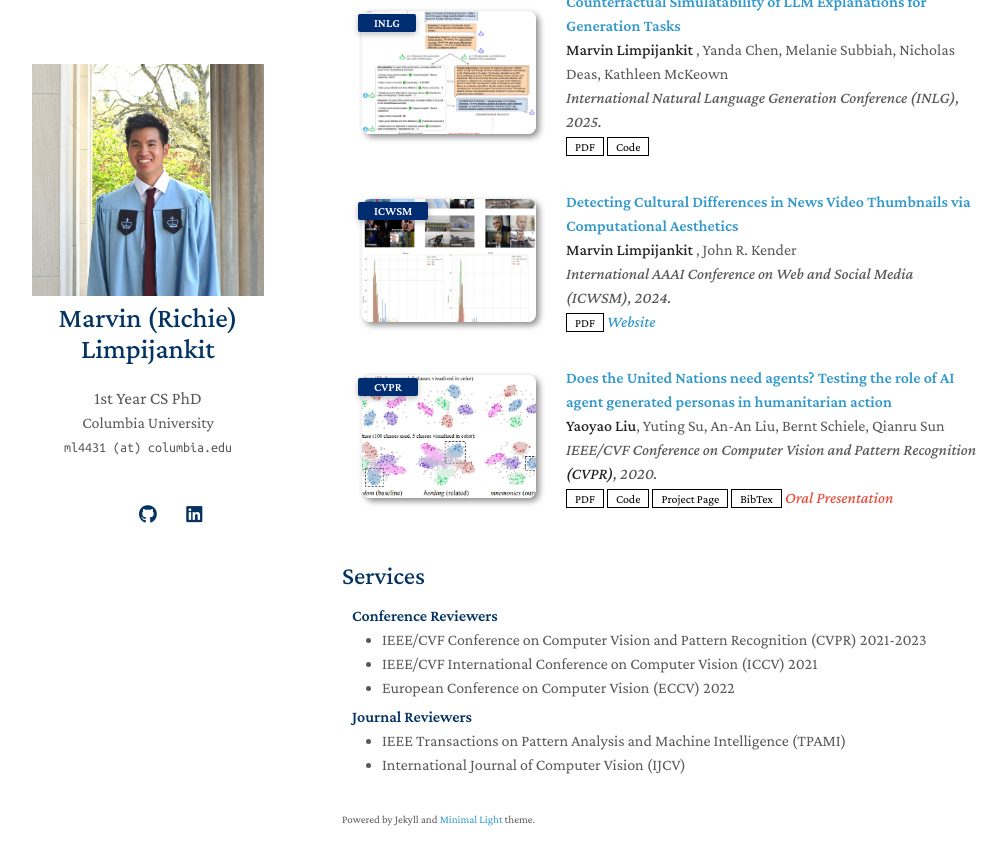
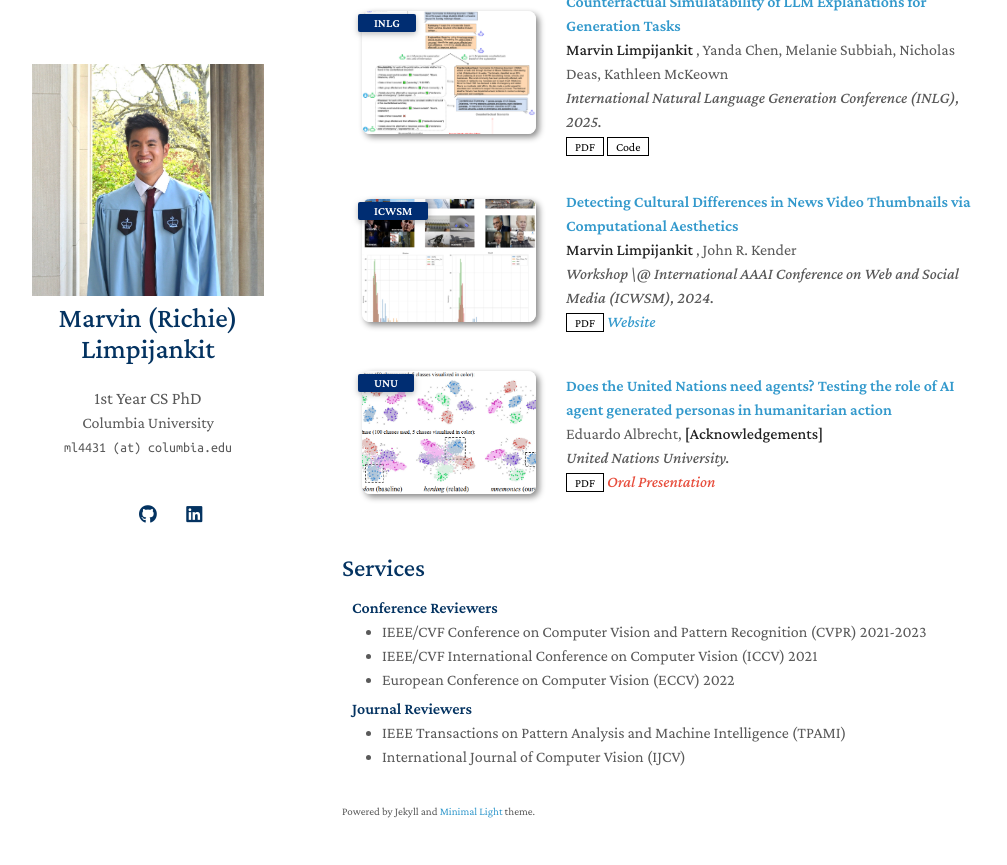
Before and after one commit to mlimpijankit/mlimpijankit.github.io, a Jekyll site: the page built from index.md, in a window 1280 px wide and 900 px high, scrolled down 593 px. Shown: the top 865 px of the window, without its empty margins (128-1135 px from the left). Built offline with Jekyll 4.4.1, drawn with Linux system fonts in a browser that asks for light colours; a style sheet for code colours, icons or effects is not loaded.

Commit message:
Update publications.yml

```diff
--- a/_data/publications.yml
+++ b/_data/publications.yml
@@ -11,18 +11,15 @@ main:
   - title: Detecting Cultural Differences in News Video Thumbnails via Computational Aesthetics
     authors: <strong> Marvin Limpijankit </strong>, John R. Kender
     conference_short: ICWSM
-    conference: International AAAI Conference on Web and Social Media (ICWSM), 2024.
+    conference: Workshop \@ International AAAI Conference on Web and Social Media (ICWSM), 2024.
     pdf: https://arxiv.org/pdf/2505.21912.pdf
     image: ./assets/img/limpijankit2025detecting.png
     notes: <a href="https://example.com">Website</a>
 
-  - title: "Does the United Nations need agents? Testing the role of AI agent generated personas in humanitarian action"
-    authors: <strong>Yaoyao Liu</strong>, Yuting Su, An-An Liu, Bernt Schiele, Qianru Sun
-    conference_short: CVPR
-    conference: IEEE/CVF Conference on Computer Vision and Pattern Recognition <strong>(CVPR)</strong>, 2020.
-    pdf: https://arxiv.org/pdf/2002.10211.pdf
-    code: https://github.com/yaoyao-liu/class-incremental-learning/tree/main/mnemonics-training
-    page: https://class-il.mpi-inf.mpg.de/mnemonics/
-    bibtex: https://class-il.mpi-inf.mpg.de/mnemonics/
+  - title: Does the United Nations need agents? Testing the role of AI agent generated personas in humanitarian action
+    authors: Eduardo Albrecht, <strong> [Acknowledgements] </strong>
+    conference_short: UNU
+    conference: United Nations University.
+    pdf: https://www.rivista.ai/wp-content/uploads/2025/07/Working_Paper_AI_Agents.pdf
     notes: Oral Presentation
     image: ./assets/img/teaser_example.png
```
